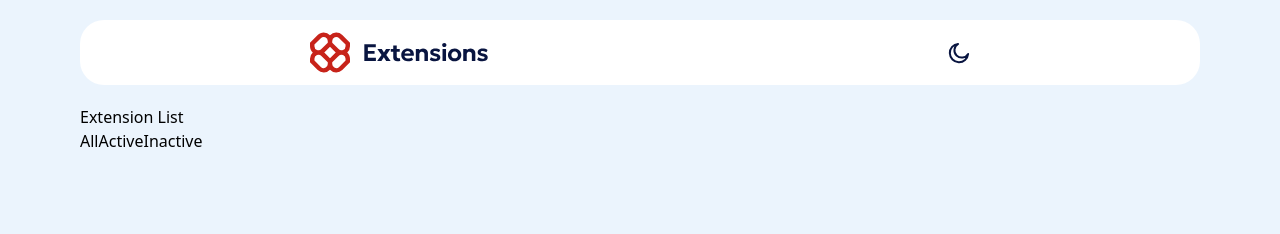
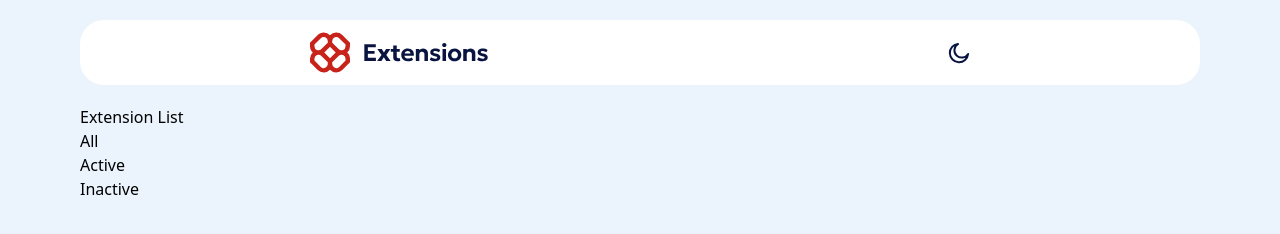
Before and after one commit to smileywrld/browser-extension-manager, a website: page index.html in a window 1280 px wide. Drawn offline with Linux system fonts and the light colour scheme.

Commit message:
fix: update button elements to anchor tags for navigation in index.html and add new utility classes in output.css

```diff
--- a/index.html
+++ b/index.html
@@ -20,9 +20,10 @@
     <div>
       <h2>Extension List</h2>
 
-      <div class="btns flex ">
-        <button>All</button>
-        <button>Active </button><button>Inactive</button>
+      <div class="flex flex-col ">
+        <a href="#all" class="bg-[]">All</a>
+        <a href="#active" class="btn">Active</a>
+        <a href="#inactive" class="btn">Inactive</a>
       </div>
     </div>
 
```
Also changed, not shown: src/output.css.
